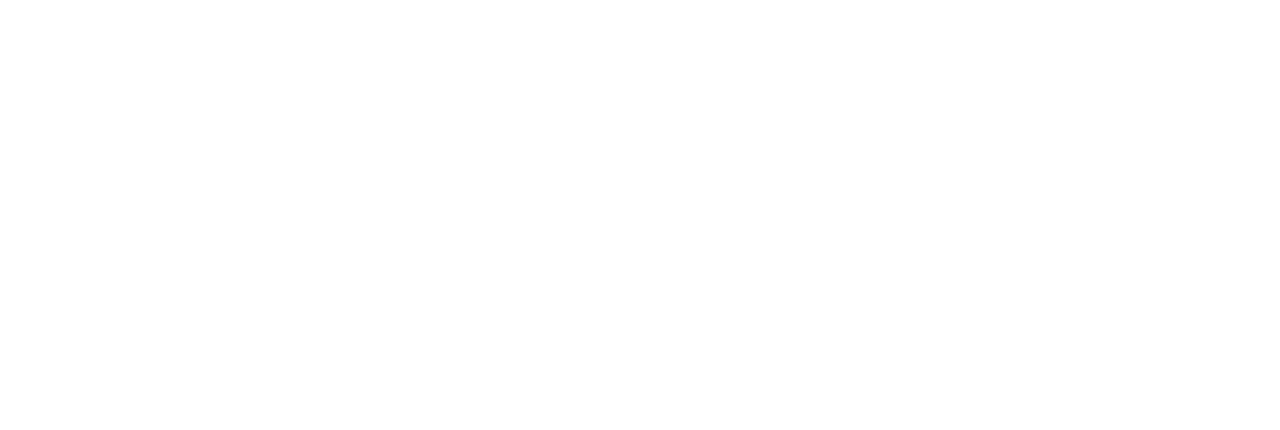
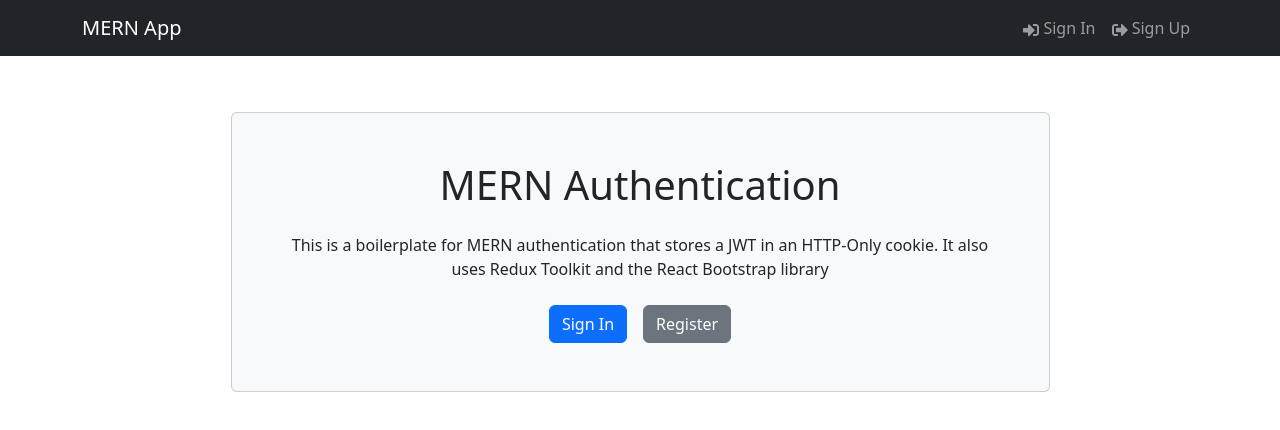
Before and after one commit to Anirudh-koushik-99/User-Auth, a React (Create React App) app in the folder frontend/: page / in a window 1280 px wide. Shown: the top 430 px of the page. Built offline with nearby package versions, Linux system fonts and the light colour scheme.

Commit message:
React router setup frontend

```diff
--- a/frontend/package.json
+++ b/frontend/package.json
@@ -9,9 +9,13 @@
     "@testing-library/react": "^13.4.0",
     "@testing-library/user-event": "^14.4.3",
     "axios": "^1.4.0",
+    "bootstrap": "^5.3.0",
     "react": "^18.2.0",
+    "react-bootstrap": "^2.8.0",
     "react-dom": "^18.2.0",
+    "react-icons": "^4.10.1",
     "react-redux": "^8.1.1",
+    "react-router-bootstrap": "^0.26.2",
     "react-router-dom": "^6.14.0",
     "react-scripts": "5.0.1",
     "react-toastify": "^9.1.3",
--- a/frontend/src/App.js
+++ b/frontend/src/App.js
@@ -1,8 +1,14 @@
+import Header from "./components/Header";
+import { Outlet } from "react-router-dom";
+import { Container } from "react-bootstrap";
 
 function App() {
   return (
     <div>
-
+      <Header />
+      <Container className="my-2">
+        <Outlet />
+      </Container>
     </div>
   );
 }
--- /dev/null
+++ b/frontend/src/components/Header.jsx
@@ -0,0 +1,37 @@
+import { Navbar, Nav, Container } from 'react-bootstrap';
+import { FaSignInAlt, FaSignOutAlt } from 'react-icons/fa';
+import {LinkContainer} from 'react-router-bootstrap'
+
+
+const Header = () => {
+  return (
+    <header>
+      <Navbar bg='dark' variant='dark' expand='lg' collapseOnSelect>
+        <Container>
+            <LinkContainer to={'/'}>
+            <Navbar.Brand >MERN App</Navbar.Brand>
+            </LinkContainer>
+
+          <Navbar.Toggle aria-controls='basic-navbar-nav' />
+          <Navbar.Collapse id='basic-navbar-nav'>
+            <Nav className='ms-auto'>
+                <LinkContainer to={'/login'}>
+                <Nav.Link>
+                <FaSignInAlt /> Sign In
+              </Nav.Link>
+                </LinkContainer>
+                <LinkContainer to={'/register'}>
+                <Nav.Link>
+                <FaSignOutAlt /> Sign Up
+              </Nav.Link>
+                </LinkContainer>
+
+            </Nav>
+          </Navbar.Collapse>
+        </Container>
+      </Navbar>
+    </header>
+  );
+};
+
+export default Header;
--- /dev/null
+++ b/frontend/src/components/Hero.jsx
@@ -0,0 +1,31 @@
+import { Container, Card, Button } from "react-bootstrap";
+import { LinkContainer } from "react-router-bootstrap";
+
+const Hero = () => {
+  return (
+    <div className="py-5">
+      <Container className="d-flex justify-content-center">
+        <Card className="p-5 d-flex flex-column align-items-center hero-card bg-light w-75">
+          <h1 className="text-center mb-4">MERN Authentication</h1>
+          <p className="text-center mb-4">
+            This is a boilerplate for MERN authentication that stores a JWT in
+            an HTTP-Only cookie. It also uses Redux Toolkit and the React
+            Bootstrap library
+          </p>
+          <div className="d-flex">
+            <LinkContainer to={"/login"}>
+              <Button variant="primary" className="me-3">
+                Sign In
+              </Button>
+            </LinkContainer>
+            <LinkContainer to={"/register"}>
+              <Button variant="secondary">Register</Button>
+            </LinkContainer>
+          </div>
+        </Card>
+      </Container>
+    </div>
+  );
+};
+
+export default Hero;
--- a/frontend/src/index.js
+++ b/frontend/src/index.js
@@ -2,9 +2,20 @@
 import { createRoot } from 'react-dom/client';
 import { Provider } from 'react-redux';
 import { store } from './app/store';
+import {createBrowserRouter, createRoutesFromElements, Route, RouterProvider} from 'react-router-dom'
 import App from './App';
 import reportWebVitals from './reportWebVitals';
+import 'bootstrap/dist/css/bootstrap.min.css'
 import './index.css';
+import HomeScreen from './screens/HomeScreen';
+
+const router = createBrowserRouter(
+  createRoutesFromElements(
+    <Route path='/' element={<App />}>
+      <Route index={true} path='/' element={<HomeScreen />} />
+    </Route>
+  )
+)
 
 const container = document.getElementById('root');
 const root = createRoot(container);
@@ -12,7 +23,7 @@
 root.render(
   <React.StrictMode>
     <Provider store={store}>
-      <App />
+      <RouterProvider router={router} />
     </Provider>
   </React.StrictMode>
 );
--- /dev/null
+++ b/frontend/src/screens/HomeScreen.jsx
@@ -0,0 +1,12 @@
+import React from 'react'
+import Hero from '../components/Hero'
+
+const HomeScreen = () => {
+  return (
+    <>
+      <Hero />
+    </>
+  )
+}
+
+export default HomeScreen
```
Also changed, not shown: 1 other file (tests, documents, lock files or other folders).
